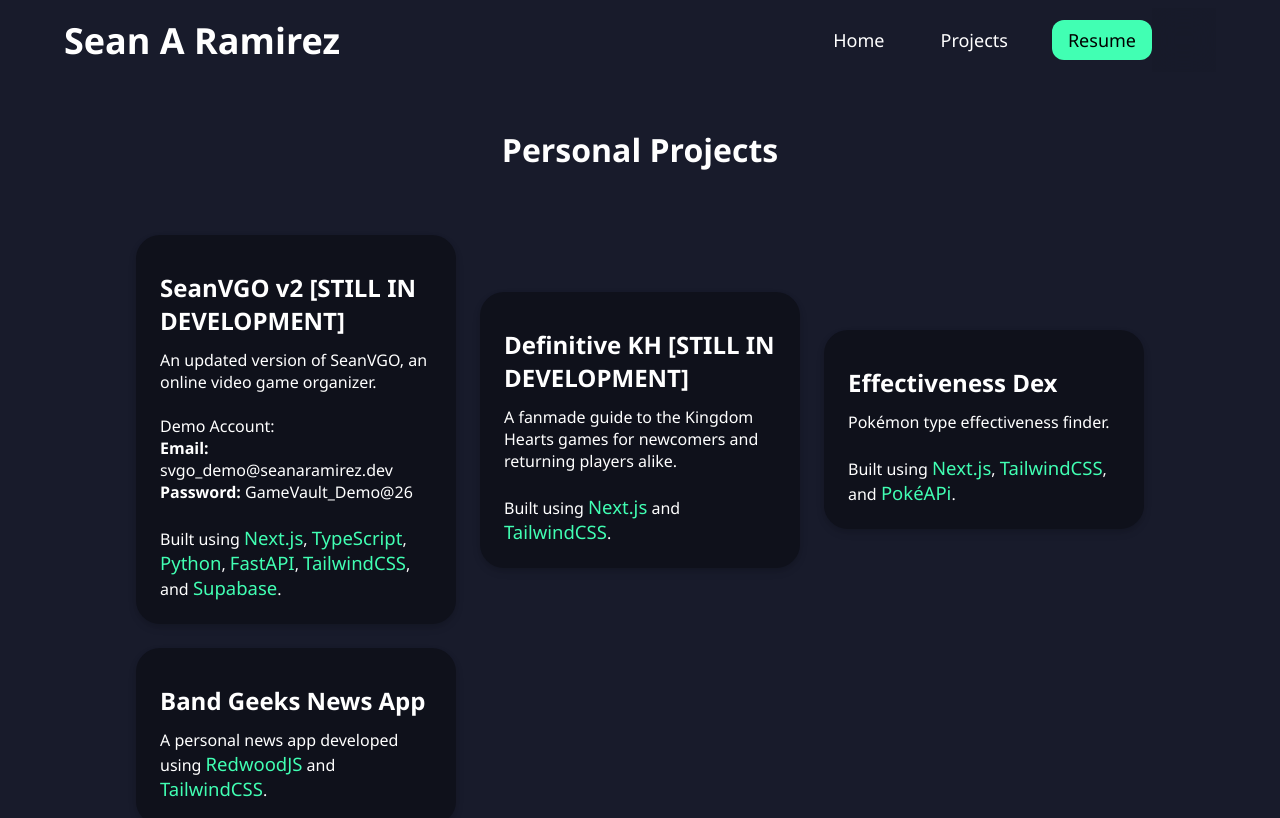
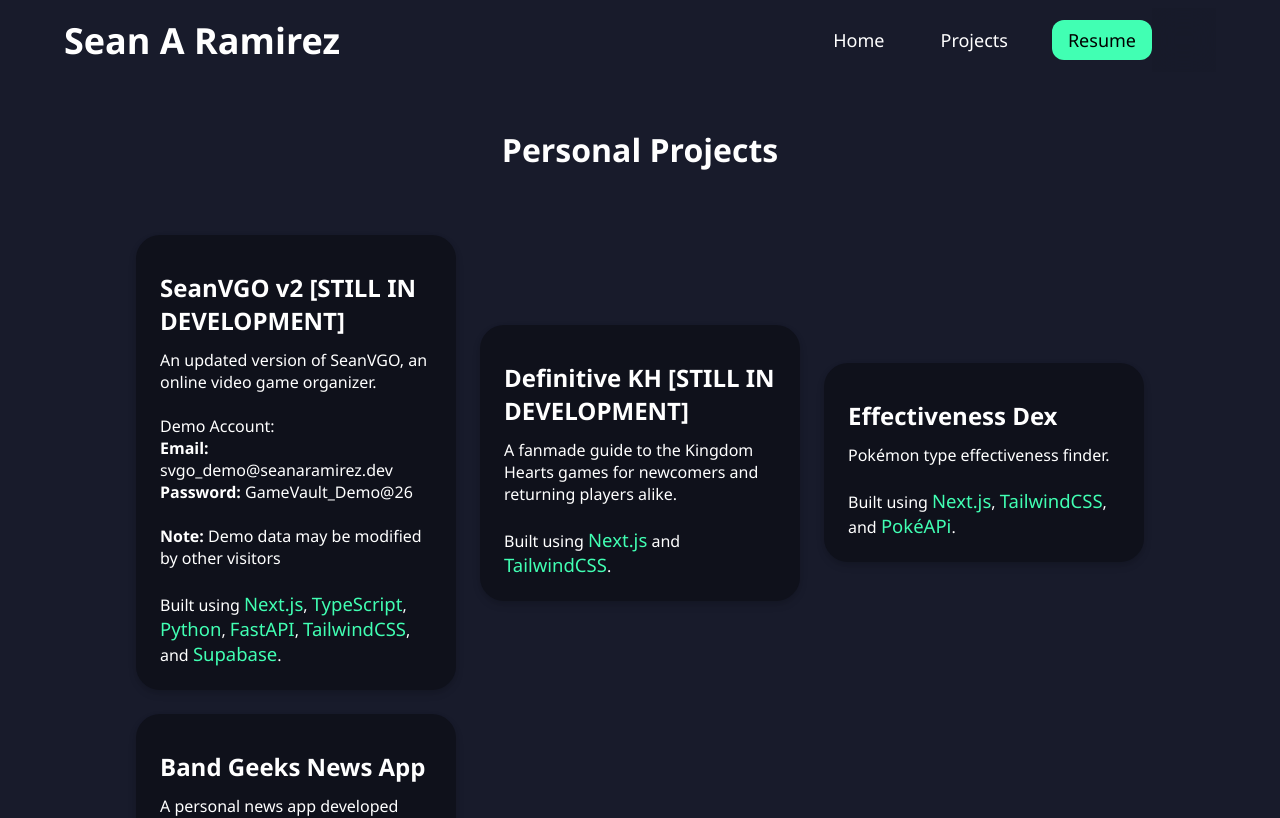
Before and after one commit to snaramirez872/seanramirez, a Next.js app: page /projects in a window 1280 px wide. Shown: the top 818 px of the page. Built offline with nearby package versions, Linux system fonts and the light colour scheme.

Commit message:
added disclaimer for demo user for SeanVGO v2

```diff
--- a/src/app/projects/page.tsx
+++ b/src/app/projects/page.tsx
@@ -13,7 +13,7 @@ export default function Page() {
                     hover="GitHub Repo for App"
                 >
                     <p className="desc">
-                        An updated version of SeanVGO, an online video game organizer.<br /><br />Demo Account:<br /><b>Email:</b> svgo_demo@seanaramirez.dev<br /><b>Password:</b> GameVault_Demo@26<br /><br />Built using <span className="tools">Next.js</span>, <span className="tools">TypeScript</span>, <span className="tools">Python</span>, <span className="tools">FastAPI</span>, <span className="tools">TailwindCSS</span>, and <span className="tools">Supabase</span>.
+                        An updated version of SeanVGO, an online video game organizer.<br /><br />Demo Account:<br /><b>Email:</b> svgo_demo@seanaramirez.dev<br /><b>Password:</b> GameVault_Demo@26<br /><br /><b>Note: </b>Demo data may be modified by other visitors<br /><br />Built using <span className="tools">Next.js</span>, <span className="tools">TypeScript</span>, <span className="tools">Python</span>, <span className="tools">FastAPI</span>, <span className="tools">TailwindCSS</span>, and <span className="tools">Supabase</span>.
                     </p>
                 </ProjectCards>
                 <ProjectCards
```
